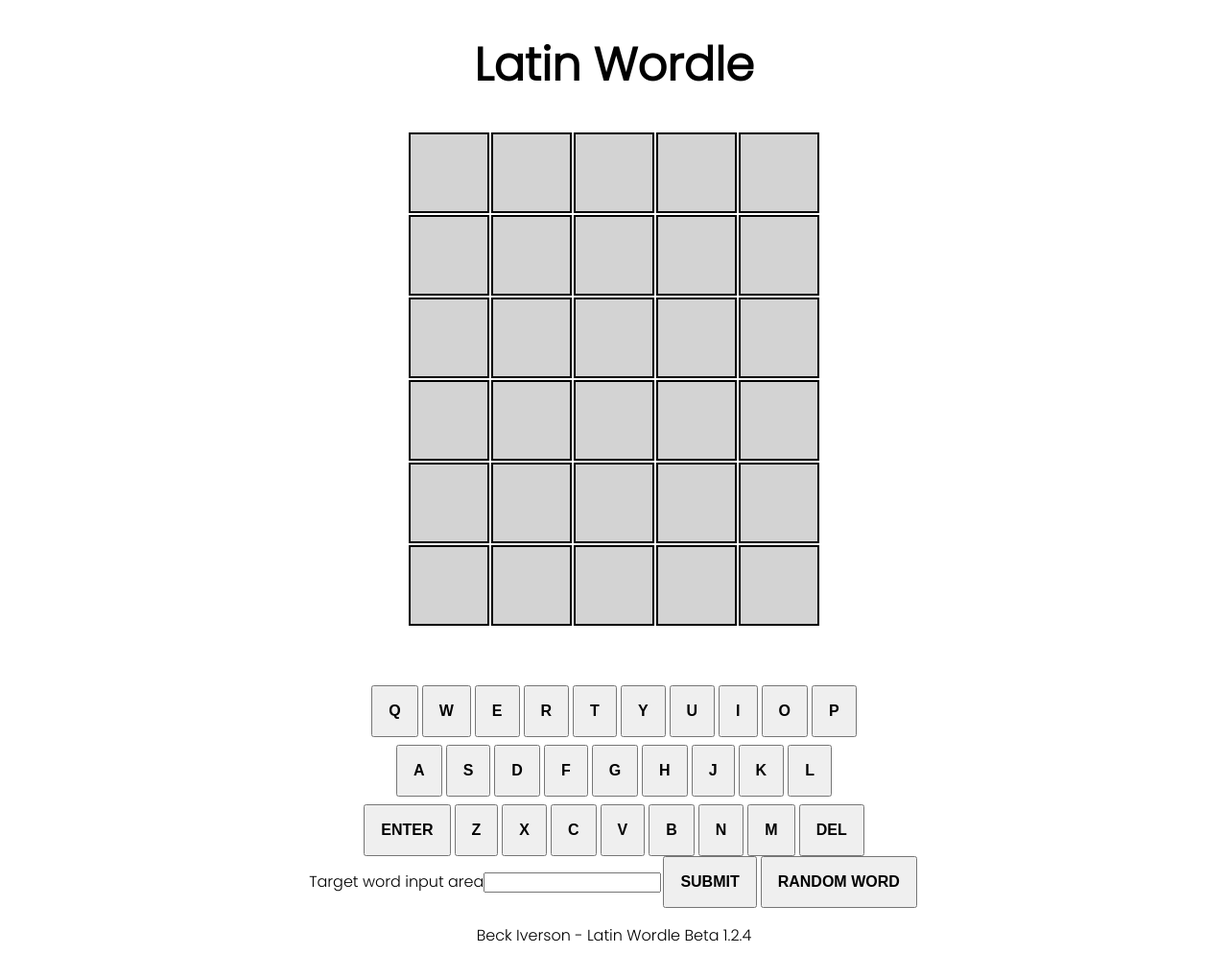
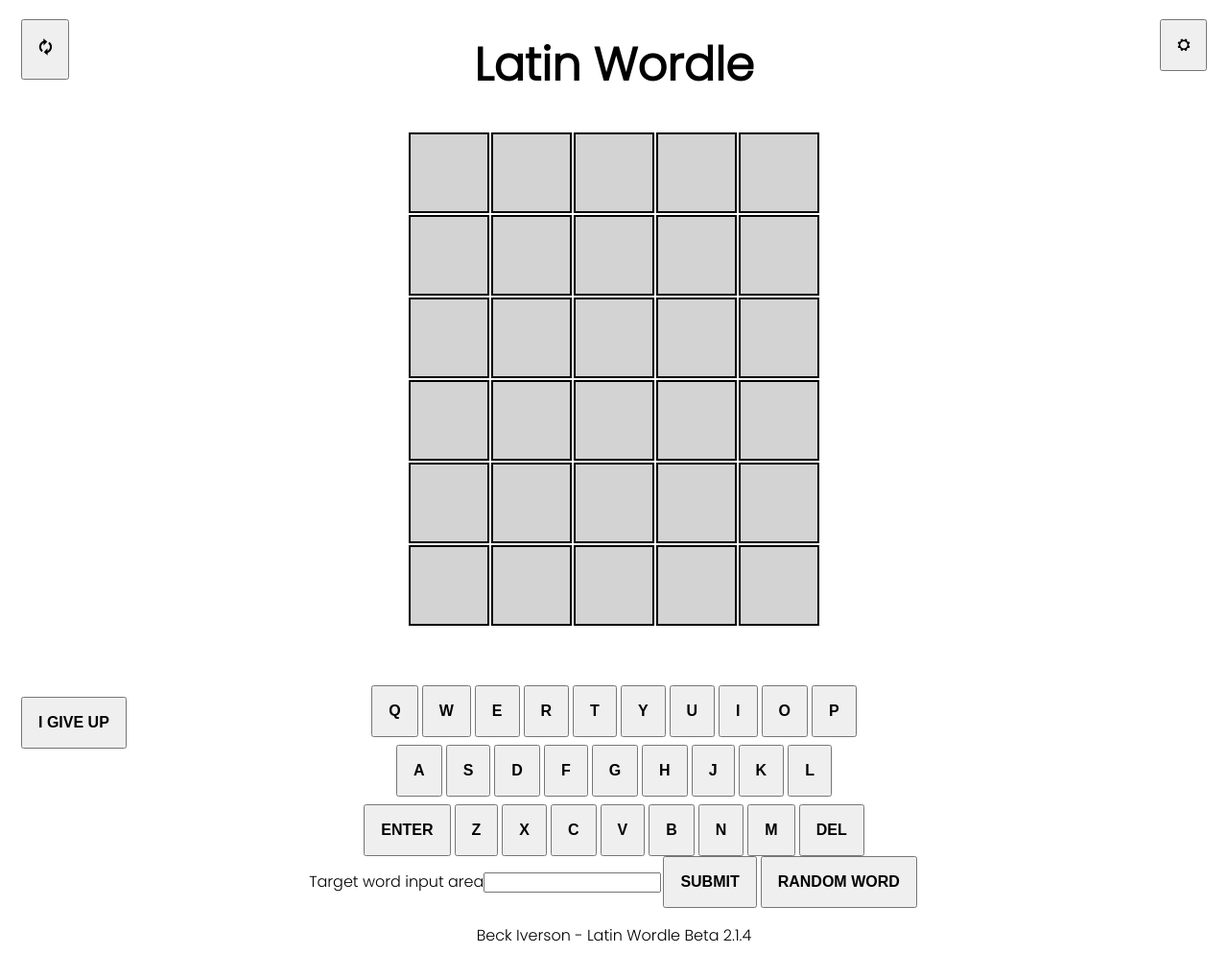
Before and after one commit to Beckamabobby/latin-wordle, a Flask app: page / in a window 1280 px wide. Shown: the whole page at 96% size. Run offline with Flask 2, Linux system fonts and the light colour scheme.

Commit message:
Add definitions feature, add URL and link text support to poup, add refresh button, add setting button for later features, and "give up" button

```diff
--- a/app/main.py
+++ b/app/main.py
@@ -1,6 +1,12 @@
 from flask import Flask, render_template
 from app import colorizer
 from app.word_list import WordList
+
+# DON'T RUN THIS FILE TO RUN THE PROGRAM!!! RUN wsgi.py!!!
+# DON'T RUN THIS FILE TO RUN THE PROGRAM!!! RUN wsgi.py!!!
+# DON'T RUN THIS FILE TO RUN THE PROGRAM!!! RUN wsgi.py!!!
+
+print('main.py console test')
 
 app = Flask('Latin Wordle')
 wordList = WordList()
--- a/app/word_list.py
+++ b/app/word_list.py
@@ -1,5 +1,6 @@
 from random import choice
 
+print('word_list.py console test')
 
 class WordList:
     def __init__(self):
--- a/templates/index.html
+++ b/templates/index.html
@@ -53,6 +53,21 @@
             cursor: pointer;
             text-transform: uppercase;
         }
+        .surrender {
+            position: absolute;
+            bottom: 20px;
+            left: 20px;
+        }
+        .settings {
+            position: absolute;
+            top: 20px;
+            right: 20px;
+        }
+        .reset {
+            position: absolute;
+            top: 20px;
+            left: 20px;
+        }
         .popup {
             margin: -100px auto;
             position: absolute;
@@ -69,17 +84,25 @@
             padding-top: 50px;
             padding-bottom: 50px;
         }
+        .defUrl {
+            color: white;
+        }
+
     </style>
 </head>
 <body>
 
 <h1>Latin Wordle</h1>
 
+<button id="settings" class="settings">⛭</button>
+
+<button id="reset" class="reset">🗘</button>
+
 <div id="popup" class="popup">
     <h3 id="message">You win!</h3>
     <h3 id="tries"></h3>
     <h3 id="target_word"></h3>
-    <h5 id="definition"></h5>
+    <h5 id="definition"><a class="defUrl" id="defUrl" href=""></a></h5>
 </div>
 
 <table>
@@ -140,7 +163,10 @@
     </div>
 
     <div id="targetInputArea"><form id="targetInputForm"><label for="wordInput">Target word input area</label><input type="text" id="wordInput"><button type="submit">Submit</button></form><button id="randomButton" onclick="pickRandom()">Random Word</button></div>
-    <p>Beck Iverson - Latin Wordle Beta 1.2.4</p>
+
+    <button id="surrender" class="surrender">I give up</button>
+
+    <p>Beck Iverson - Latin Wordle Beta 2.1.4</p>
 </div>
 
 <script>
@@ -152,6 +178,7 @@
     const triesDisplay = document.getElementById("tries")
     const targetWordDisplay = document.getElementById("target_word")
     const definition = document.getElementById("definition")
+    const defUrl = document.getElementById("defUrl")
     const cellElements = document.querySelectorAll('td')
     let targetWord = ""
     let guess = ""
@@ -214,6 +241,8 @@
             popup.style.color = "white"
             message.innerHTML = "You win!"
             triesDisplay.textContent = "Tries: " + (tries + 1)
+            defUrl.href = "https://www.latindictionary.io/dictionary?q=" + targetWord.toUpperCase()
+            defUrl.innerHTML = "Click here for definition"
         }
     }
 
@@ -222,6 +251,11 @@
         popup.style.color = "white"
         message.innerHTML = "You lose!"
         targetWordDisplay.innerHTML = "The word was " + targetWord
+        defUrl.href = "https://www.latindictionary.io/dictionary?q=" + targetWord.toUpperCase()
+        defUrl.innerHTML = "Click here for definition"
+
+        // definition testing
+        console.log('https://www.latindictionary.io/dictionary?q=' + targetWord.toUpperCase())
     }
 
     function deleteLetter() {
@@ -308,6 +342,19 @@
         lost()
     }
 
+    // manages user control buttons
+    document.getElementById("surrender").addEventListener("click", function() {
+        lost()
+    })
+
+    document.getElementById("settings").addEventListener("click", function() {
+        alert("This doesn't do anything - yet ;)")
+    })
+
+    document.getElementById("reset").addEventListener("click", function() {
+        location.reload();
+    })
+
 </script>
 </body>
 </html>
--- a/wsgi.py
+++ b/wsgi.py
@@ -1,4 +1,8 @@
 from app.main import app
+
+# RUN THIS FILE TO RUN THE PROGRAM
+# RUN THIS FILE TO RUN THE PROGRAM
+# RUN THIS FILE TO RUN THE PROGRAM
 
 if __name__ == "__main__":
     app.run(debug=True)
```
